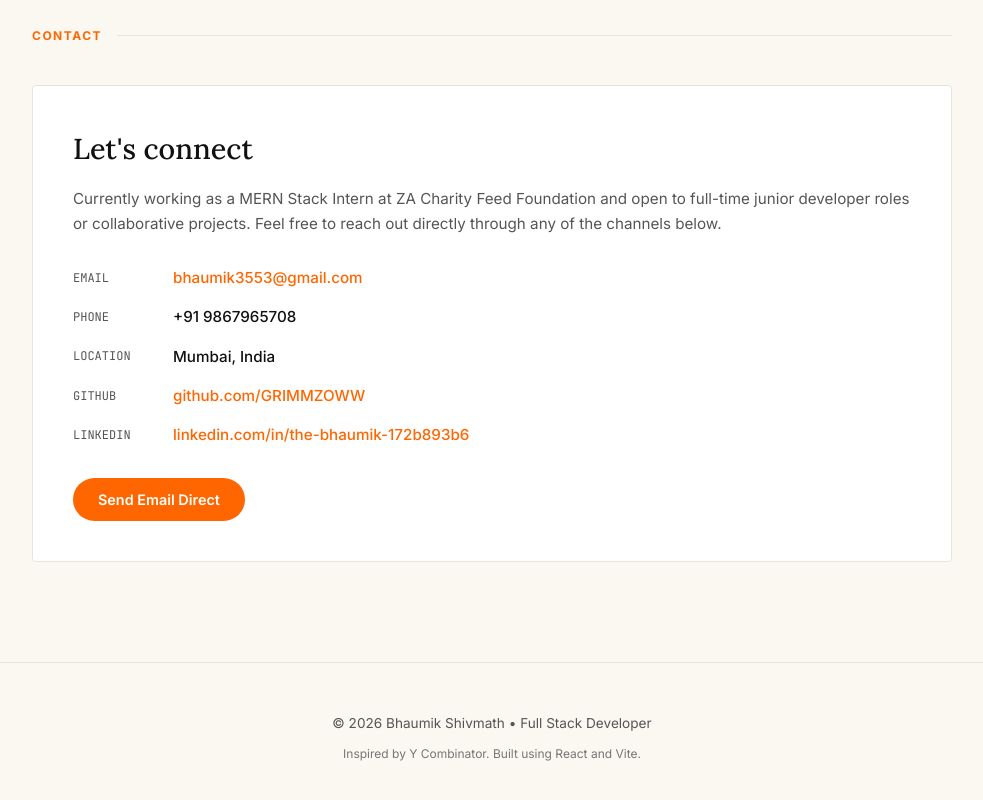
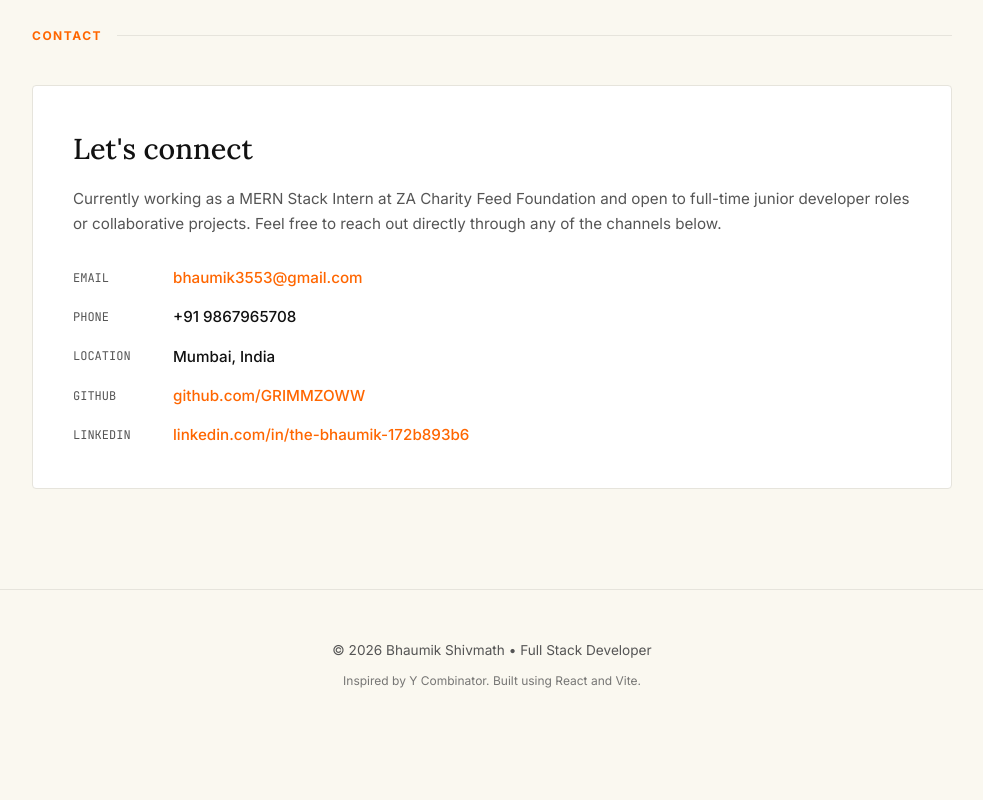
Before and after one commit to GRIMMZOWW/BHAUMIK-PROJECT, a React (Vite) app: page / in a window 1280 px wide. Shown: the part 4133-4933 px from the top of the page, without its empty margins (148-1131 px from the left). After the commit the page ends 4874 px from the top, so only its background shows below. Built offline with nearby package versions, Linux system fonts and the light colour scheme.

Commit message:
Remove redundant Send Email Direct button from Contact section

```diff
--- a/src/components/Contact.jsx
+++ b/src/components/Contact.jsx
@@ -10,7 +10,7 @@ const Contact = () => {
           Currently working as a MERN Stack Intern at ZA Charity Feed Foundation and open to full-time junior developer roles or collaborative projects. Feel free to reach out directly through any of the channels below.
         </p>
 
-        <div className="contact-table">
+        <div className="contact-table" style={{ marginBottom: 0 }}>
           <div className="contact-row-item">
             <span className="contact-lbl">Email</span>
             <span className="contact-val">
@@ -42,10 +42,6 @@ const Contact = () => {
             </span>
           </div>
         </div>
-
-        <a href="mailto:bhaumik3553@gmail.com" className="btn-pill-orange">
-          Send Email Direct
-        </a>
       </div>
     </section>
   );
```
